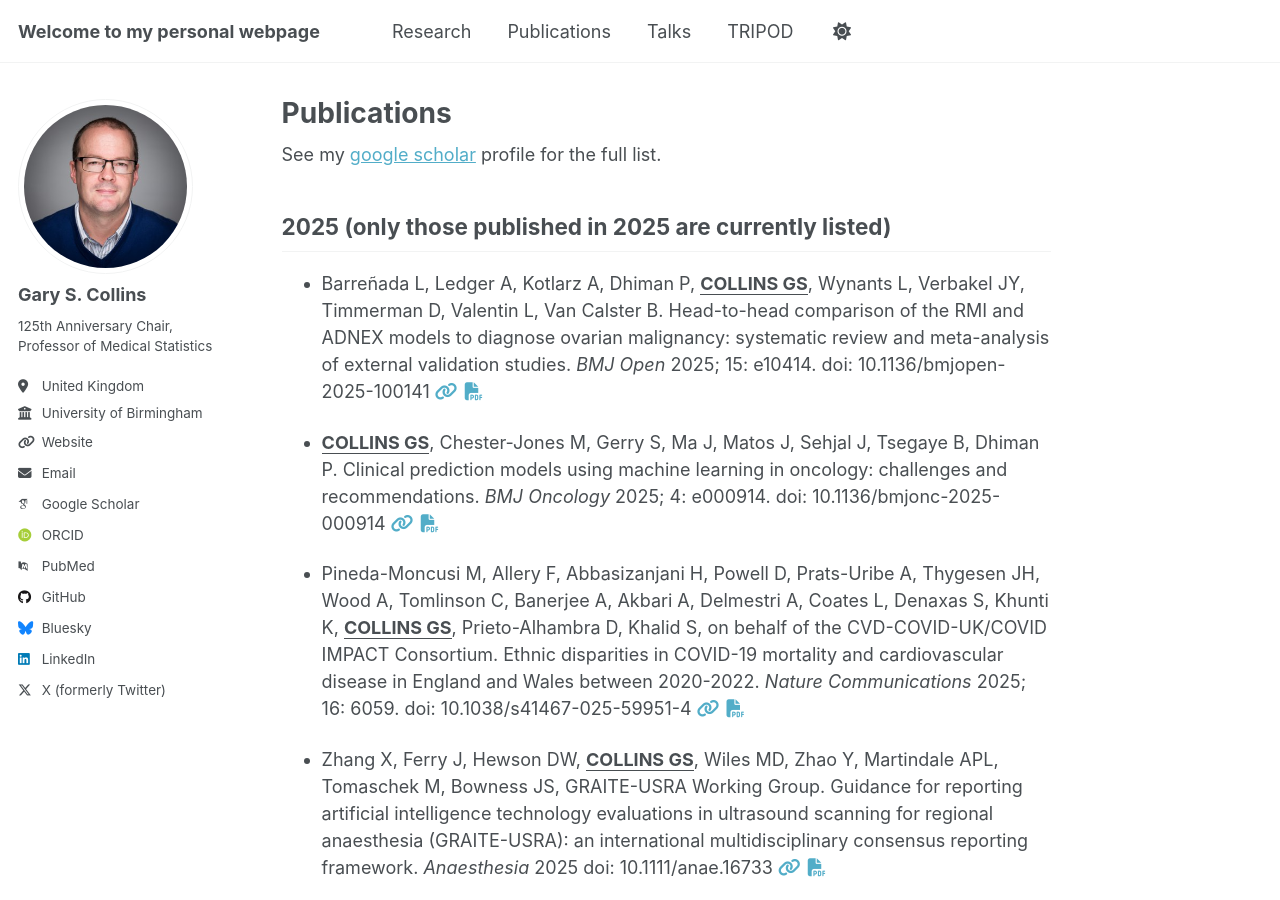
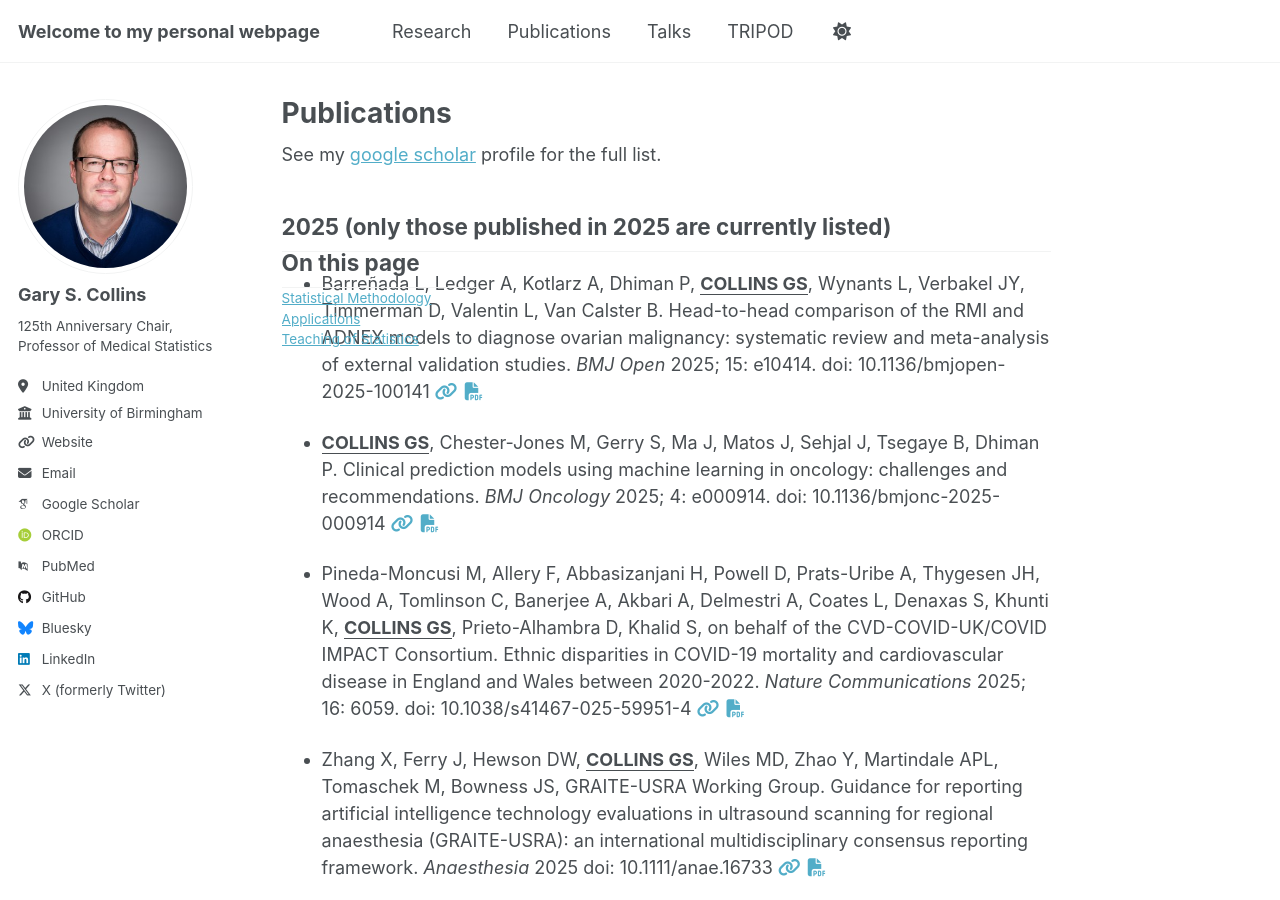
Before and after one commit to gscollins1973/gscollins1973.github.io, a Jekyll site: the page built from _pages/publications.html, in a window 1280 px wide and 900 px high. Built offline with Jekyll 4.4.1, drawn with Linux system fonts in a browser that asks for light colours; some web fonts are replaced; a script that is not in the unit is left out.

Commit message:
Update publications.html

```diff
--- a/_pages/publications.html
+++ b/_pages/publications.html
@@ -2,6 +2,20 @@
 permalink: /publications/
 title: Publications
 ---
+<div id="quarto-content" class="quarto-container page-columns page-rows-contents page-layout-article page-navbar">
+<!-- sidebar -->
+<!-- margin-sidebar -->
+    <div id="quarto-margin-sidebar" class="sidebar margin-sidebar">
+        <nav id="TOC" role="doc-toc" class="toc-active">
+    <h2 id="toc-title">On this page</h2>
+
+  <ul>
+  <li><a href="#stat-methodology" id="toc-stat-methodology" class="nav-link active" data-scroll-target="#stat-methodology">Statistical Methodology</a></li>
+  <li><a href="#public-health" id="toc-public-health" class="nav-link" data-scroll-target="#public-health">Applications</a></li>
+  <li><a href="#teaching" id="toc-teaching" class="nav-link" data-scroll-target="#teaching">Teaching of Statistics</a></li>
+  </ul>
+</nav>
+    </div>
 
 See my <a href="https://scholar.google.co.uk/citations?hl=en&tzom=-60&user=cVKF81gAAAAJ&view_op=list_works">google scholar</a> profile for the full list.
 
```
